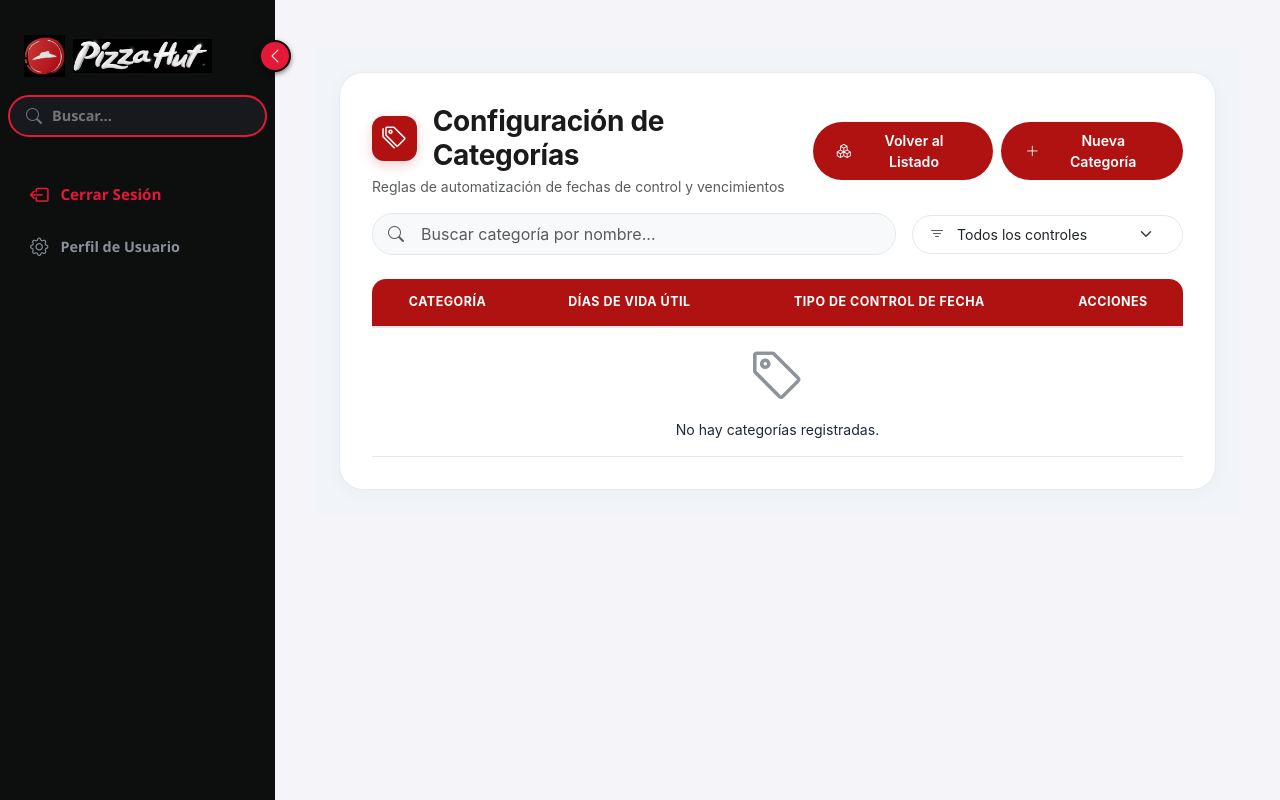
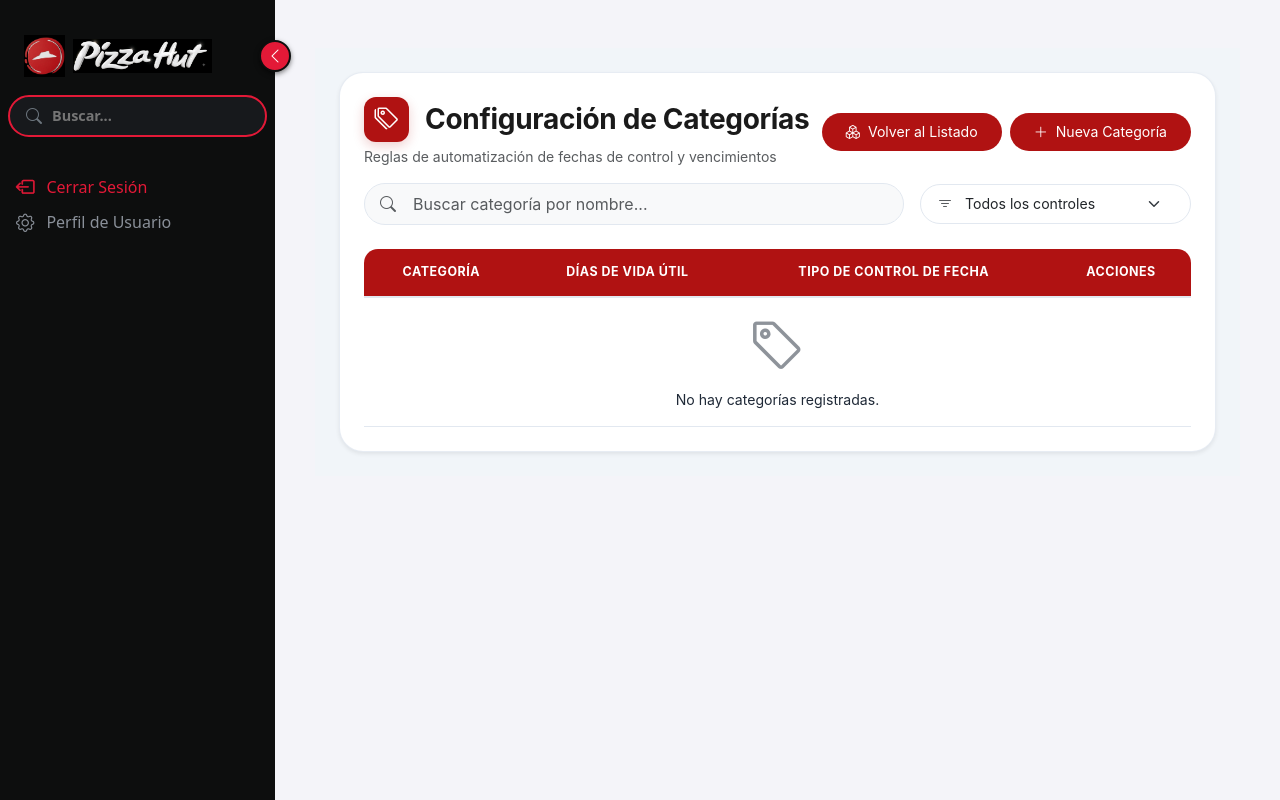
Before and after one commit to sistematPH3/ph1, a Flask app: page /inventory/categories in a window 1280 px wide. Run offline with Flask 3, Linux system fonts and the light colour scheme; data that the repository does not hold is empty; some libraries are stand-ins or nearby versions.

Commit message:
Fix: Plantilla de Listado de Categorias offline

```diff
--- a/app/templates/inventory/categories_list.html
+++ b/app/templates/inventory/categories_list.html
@@ -6,7 +6,8 @@
     <link rel="icon" type="image/png" href="{{ url_for('static', filename='img/brand/logo_ph.png') }}">
     <link rel="stylesheet" href="{{ url_for('static', filename='css/security/base_list.css') }}">
     <link rel="stylesheet" href="{{ url_for('static', filename='css/inventory/inventory.css') }}">
-    <link href="https://fonts.googleapis.com/css2?family=Archivo+Black&display=swap" rel="stylesheet">
+    <link rel="stylesheet" href="{{ url_for('static', filename='css/bootstrap.min.css') }}">
+<link rel="stylesheet" href="{{ url_for('static', filename='css/bootstrap-icons.css') }}">
 {% endblock %}
 
 {# 1. Configuración del buscador nativo de base_list #}
```
